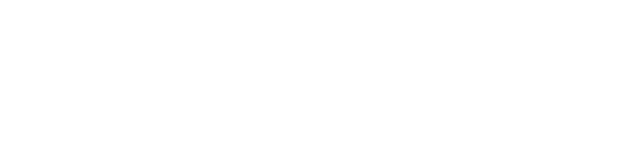
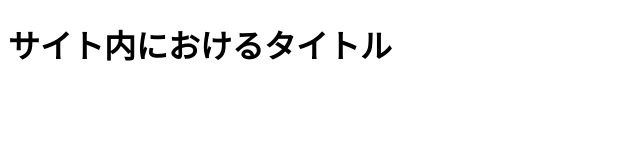
Before and after one commit to SeiyaHirata1025/github_test, a plain HTML site: page index.html in a window 1280 px wide. Shown: the whole page, without its empty margins (0-640 px from the left). Drawn offline with Linux system fonts and the light colour scheme.

Commit message:
header追加

```diff
--- a/index.html
+++ b/index.html
@@ -8,7 +8,9 @@
 </head>
 
 <body>
-
+    <header>
+        <h1>サイト内におけるタイトル</h1>
+    </header>
 </body>
 
 </html>
```
